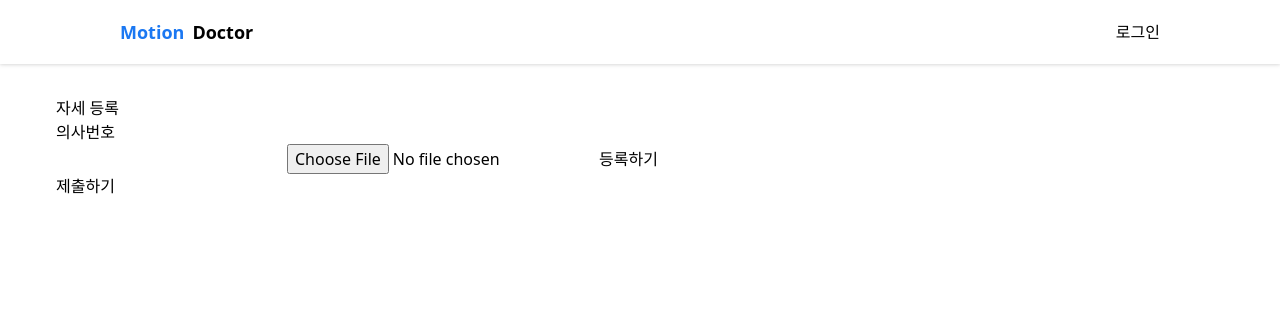
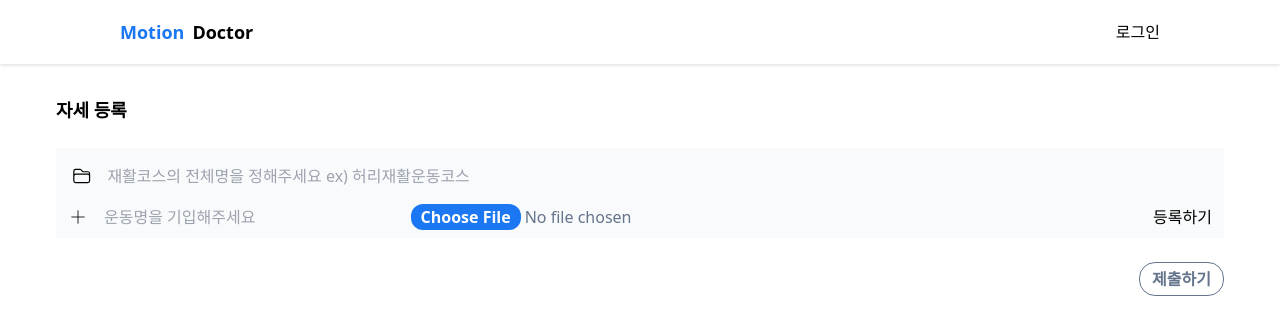
Before and after one commit to 2023-CBNU-GP/Motion-Doctor, a Next.js app in the folder front/: page /doctor/upload in a window 1280 px wide. Shown: the top 334 px of the page. Built offline with nearby package versions, Linux system fonts and the light colour scheme.

Commit message:
front: 의사 재활코스 등록 화면 수정

```diff
--- a/front/src/components/navigation.tsx
+++ b/front/src/components/navigation.tsx
@@ -32,6 +32,7 @@ export default function Navigation() {
                     logInfo?.type === "doctor" &&
                     <div className="flex gap-6 text-sm">
                         <Link className="hover:text-color-primary-500" href="/doctor/manage">내가 등록한 재활 코스</Link>
+                        <Link className="hover:text-color-primary-500" href="/doctor/upload">재활코스 등록하기</Link>
                         <Link className="hover:text-color-primary-500" href="/test">재활코스 구경하기</Link>
                     </div>
                 }
--- a/front/src/interfaces/upload.interface.ts
+++ b/front/src/interfaces/upload.interface.ts
@@ -2,6 +2,6 @@ export interface UploadItem {
     id?: string | number,
     name?: string,
     tag?: string,
-    file?: string | File,
-    filePath?: File | string,
+    file?: File,
+    filePath?: string,
 }
--- a/front/src/pages/doctor/upload.tsx
+++ b/front/src/pages/doctor/upload.tsx
@@ -4,18 +4,42 @@ import Navigation from "@md/components/navigation";
 import { useRef, useState } from "react";
 import { UploadItem } from "@md/interfaces/upload.interface";
 import Item from "@md/components/upload/item";
+import axiosClient from "@md/utils/axiosInstance";
 
 export default function Upload() {
     const [item, setItem] = useState({} as UploadItem);
     const [items, setItems] = useState<UploadItem[]>([]);
     const inputRef = useRef<HTMLInputElement | null>(null);
     const nextId = useRef(0);
+    const [tag, setTag] = useState("");
+
+    const submitCourse = () => {
+        const formData = new FormData();
+
+        items.map((item) => {
+            // const blob = new Blob(item.filePath!, {
+            //     type: "video",
+            // });
+
+            formData.append("file_path", item.file!);
+            formData.append("name", item.name!);
+            formData.append("tag", item.tag!);
+        });
+
+        formData.append("num", items.length.toString());
+
+        axiosClient.post('/api/file_upload', formData).then((response) => {
+            alert("등록되었습니다");
+        });
+    }
 
     const handleSubmit = () => {
         const data: UploadItem | any = {
             id: nextId.current,
             name: item.name as string,
-            filePath: inputRef.current?.value as string,
+            filePath: item.filePath,
+            file: item.file,
+            tag: tag
         };
         setItems(items.concat(data));
         nextId.current += 1;
@@ -23,13 +47,30 @@ export default function Upload() {
         inputRef.current!.value = "";
     };
 
+    const handleChange = (id: number, filePath: string, file: File, name: string) => {
+        console.log(filePath);
+        setItems(
+            items.map((item) => {
+                return item.id === id ? {...item, name: name, filePath: filePath, file: file,} : item;
+            })
+        );
+
+    };
+
     const handleRemove = (id: number) => {
         setItems(items.filter(idx => idx!.id !== id));
     }
 
     const handleInputChange = (e: any) => {
-        if (e.target.name === "filePath") setItem({...item, [e.target.name]: inputRef.current?.value});
-        else setItem({...item, [e.target.name]: e.target.value});
+        if (e.target.name === "filePath") {
+            setItem({
+                    ...item,
+                    ["file"]: e.target.files[0],
+                    [e.target.name]: e.target.value
+                }
+            );
+            // console.log(e.target.files[0]);
+        } else setItem({...item, [e.target.name]: e.target.value});
     };
 
 
@@ -44,30 +85,64 @@ export default function Upload() {
 
             <Navigation></Navigation>
             <Layout>
-                <div>자세 등록</div>
-                <div>의사번호</div>
+                <div className={`font-bold text-lg mb-6`}>자세 등록</div>
+                <div className={`flex p-4 bg-gray-50 items-center gap-4`}>
+                    <svg xmlns="http://www.w3.org/2000/svg" fill="none" viewBox="0 0 24 24" strokeWidth={1.5}
+                         stroke="currentColor" className="w-5 h-5">
+                        <path strokeLinecap="round" strokeLinejoin="round"
+                              d="M2.25 12.75V12A2.25 2.25 0 014.5 9.75h15A2.25 2.25 0 0121.75 12v.75m-8.69-6.44l-2.12-2.12a1.5 1.5 0 00-1.061-.44H4.5A2.25 2.25 0 002.25 6v12a2.25 2.25 0 002.25 2.25h15A2.25 2.25 0 0021.75 18V9a2.25 2.25 0 00-2.25-2.25h-5.379a1.5 1.5 0 01-1.06-.44z"/>
+                    </svg>
 
-                <div>
+                    <input name={"tag"}
+                           type={"text"}
+                           value={tag}
+                           className={`w-full focus:outline-none bg-transparent`}
+                           onChange={(e) => setTag(e.target.value)}
+                           placeholder={`재활코스의 전체명을 정해주세요 ex) 허리재활운동코스`}
+                    />
+                </div>
+                <div className={`bg-gray-50 flex gap-4 px-3 items-center pb-2`}>
+                    <div className={`cursor-pointer`} onClick={handleSubmit}>
+                        <svg xmlns="http://www.w3.org/2000/svg" fill="none" viewBox="0 0 24 24" strokeWidth={1}
+                             stroke="currentColor" className="w-5 h-5">
+                            <path strokeLinecap="round" strokeLinejoin="round" d="M12 4.5v15m7.5-7.5h-15"/>
+                        </svg>
+                    </div>
+
                     <input name={"name"}
                            value={item.name}
                            type={"text"}
-                           onChange={handleInputChange}/>
+                           onChange={handleInputChange}
+                           placeholder={`운동명을 기입해주세요`}
+                           className={`w-[40%] bg-transparent focus:outline-none`}
+                    />
                     <input name={"filePath"}
                            type={"file"}
                            ref={inputRef}
-                           onChange={handleInputChange}/>
-                    <button onClick={handleSubmit}>등록하기</button>
+                           onChange={handleInputChange}
+                           className={`w-full text-slate-500 file:bg-color-primary-500 file:text-white file:border-0 file:rounded-xl file:font-semibold file:px-2.5 hover:file:bg-color-primary-400`}
+                    />
+                    <button className={`min-w-fit`}
+                            onClick={handleSubmit}>등록하기
+                    </button>
                 </div>
 
-                <div>
+                <div
+                    className={`${items.length !== 0 && "border-t-[0.5px] border-gray-300 bg-gray-50 flex-col gap-4 px-3 py-2 items-center"}`}>
                     {
                         items.map((idx) => {
-                            return <Item key={idx.id} {...idx} {...handleRemove}/>
+                            return <Item key={idx.id} itemData={idx}
+                                         handleChange={handleChange}
+                                         handleRemove={handleRemove}/>
                         })
                     }
                 </div>
-
-                <button>제출하기</button>
+                <div className={`flex justify-end`}>
+                    <button
+                        onClick={submitCourse}
+                        className={`mt-6 border border-slate-500 text-slate-500 hover:text-white hover:bg-slate-500 font-semibold rounded-2xl py-1 px-3`}>제출하기
+                    </button>
+                </div>
             </Layout>
         </div>
     );
--- a/front/src/pages/index.tsx
+++ b/front/src/pages/index.tsx
@@ -30,16 +30,17 @@ export default function Home() {
                         secure: true,
                         sameSite: 'none'
                     });
-                    sessionStorage.setItem("md-user", values.id);
-                    if (values.type === "patient") {
-                        router.push('/test');
-                    } else if (values.type === "doctor") {
-                        router.push('/doctor/manage');
-                    } else {
-                        router.push('/admin');
-                    }
-                    alert("로그인에 성공하셨습니다.");
 
+                    axios.get(process.env.NEXT_PUBLIC_API_KEY + '/api/user', {withCredentials: true}).then((values) => {
+                        if (values.data.type === "patient") {
+                            router.push('/test');
+                        } else if (values.data.type === "doctor") {
+                            router.push('/doctor/manage');
+                        } else {
+                            router.push('/approval');
+                        }
+                        alert("로그인에 성공하셨습니다.");
+                    });
                 }
             }).catch((error) => {
                 if (error.response.data.detail === "User not found!") {
```
